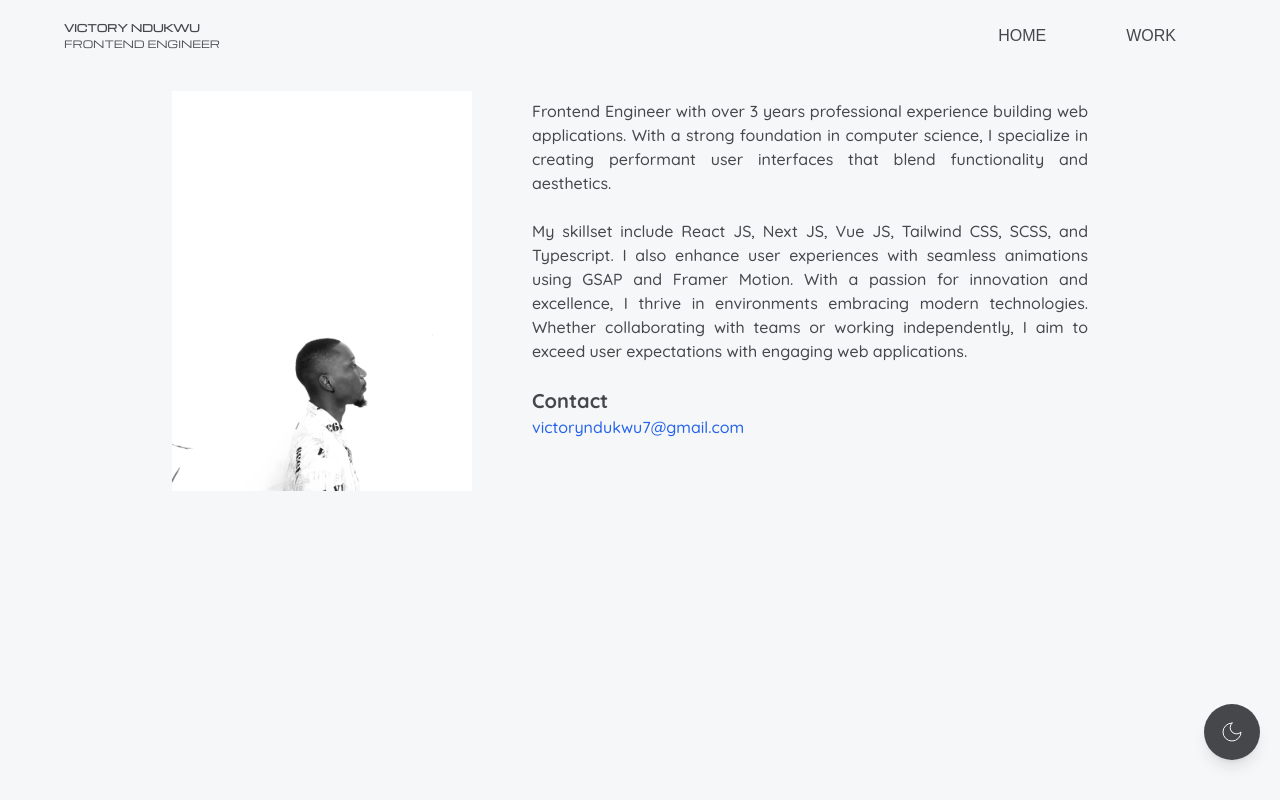
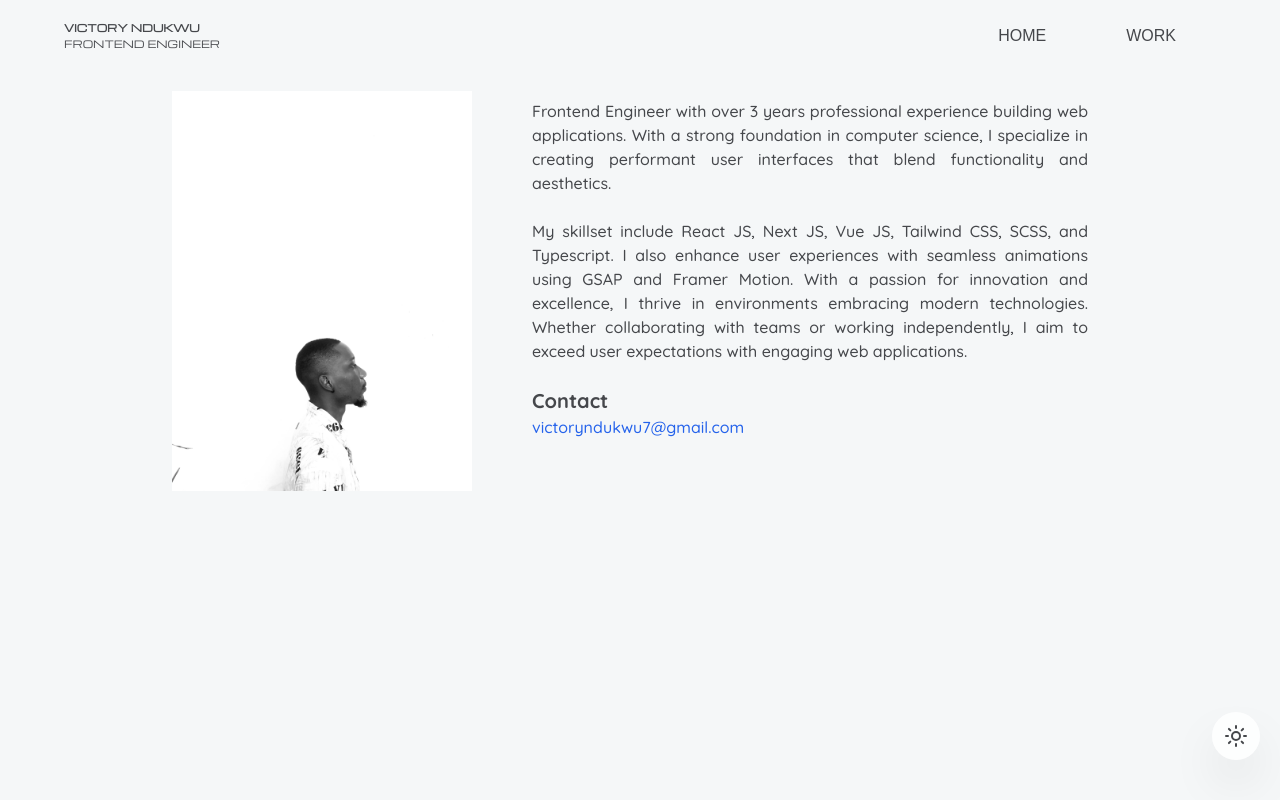
Before and after one commit to victoryndukwu/folio_v1, a Next.js app: page / in a window 1280 px wide. Built offline with nearby package versions, Linux system fonts and the light colour scheme; a web font is replaced by a local one.

Commit message:
chore: add more styling to the toggle button

```diff
--- a/app/components/ThemeSwitch.tsx
+++ b/app/components/ThemeSwitch.tsx
@@ -41,10 +41,10 @@ function ThemeSwitch() {
             delay: 3,
             duration: 1,
             type: "easeIn"
-        }} className={`fixed bottom-10 right-5 rounded-full bg-darkGray p-4 shadow-lg ${theme === 'dark' && 'bg-lightGray'}`} onClick={handleTheme}>
+        }} className={`fixed bottom-10 right-5 rounded-full text-darkGray bg-white p-3 shadow-2xl dark:shadow-lightGray dark:bg-darkGray bg-opacity-80 backdrop-blur-[0.5] transition-all`} onClick={handleTheme}>
             {theme === 'light' ?
-                (<Moon strokeWidth={1} className='text-lightGray' />) :
-                (<Sun strokeWidth={1} className='text-darkGray' />)}
+                (<Sun strokeWidth={2} className='text-darkGray' />) :
+                (<Moon strokeWidth={2} className='text-white' />)}
         </motion.button>
     )
 }
```
